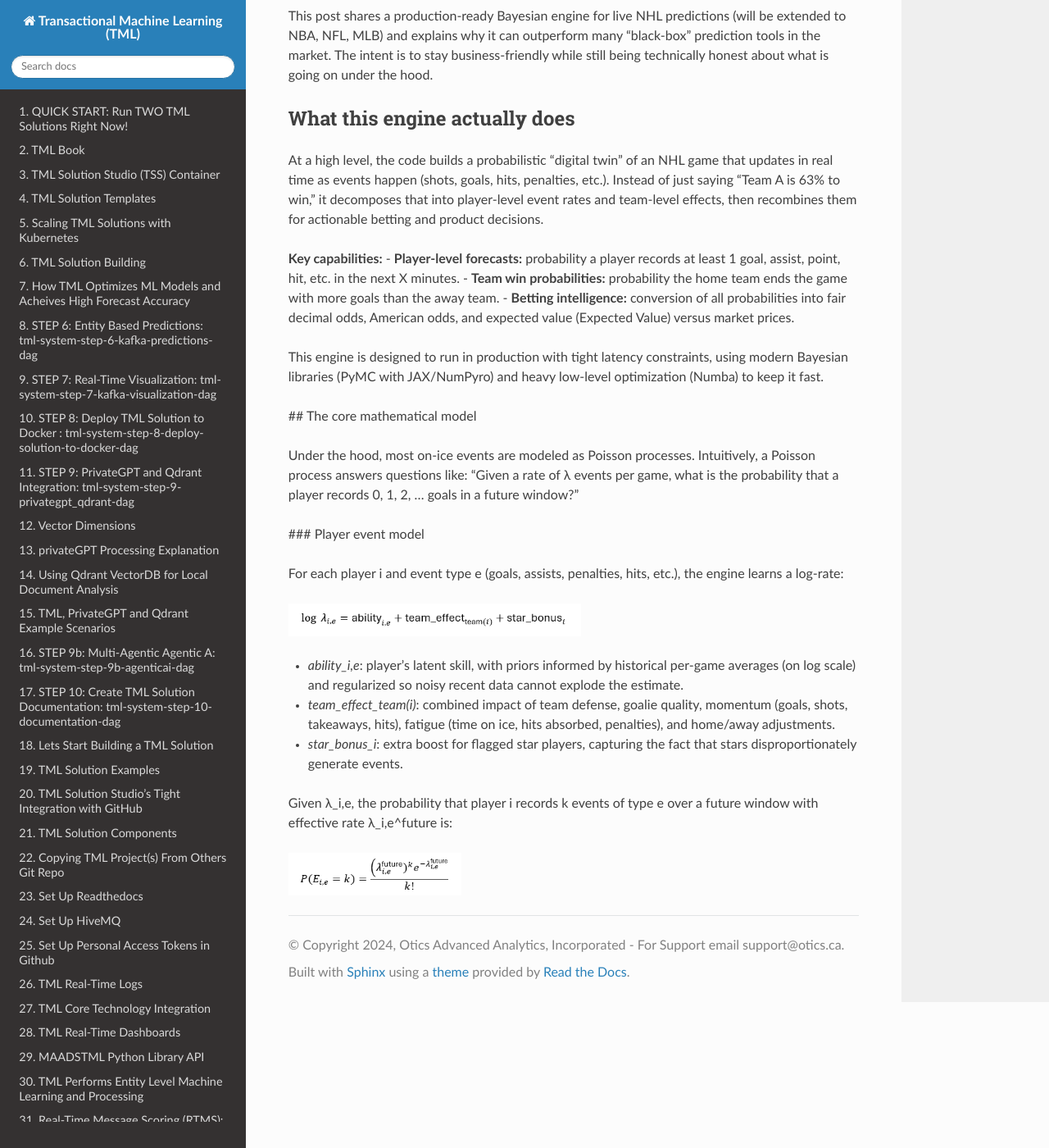
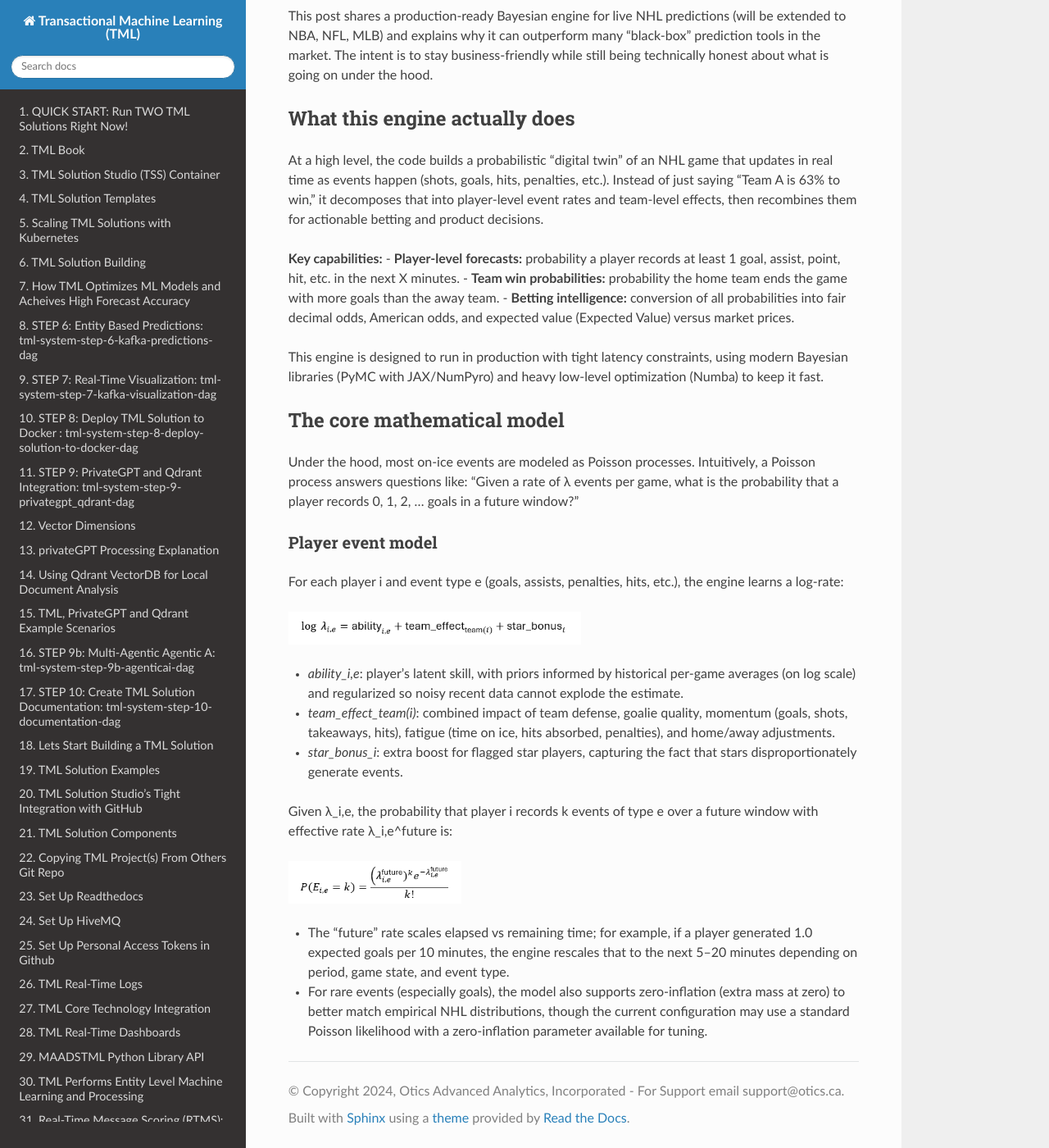
Before and after one commit to smaurice101/readthedocs, a Sphinx documentation site: the page built from docs/source/lsm.rst, in a window 1280 px wide and 1400 px high, scrolled down 293 px. Shown: the whole window at 82% size. Built offline with Sphinx 7.4.7 and the Read the Docs theme 3.1.0, drawn with Linux system fonts in a browser that asks for light colours.

Commit message:
Update lsm.rst

```diff
--- a/docs/source/lsm.rst
+++ b/docs/source/lsm.rst
@@ -16,18 +16,19 @@ Instead of just saying "Team A is 63% to win," it decomposes that into player-le
 
 This engine is designed to run in production with tight latency constraints, using modern Bayesian libraries (PyMC with JAX/NumPyro) and heavy low-level optimization (Numba) to keep it fast.
 
-## The core mathematical model
+The core mathematical model
+==========================
 
 Under the hood, most on-ice events are modeled as Poisson processes.
 Intuitively, a Poisson process answers questions like: "Given a rate of λ events per game, what is the probability that a player records 0, 1, 2, … goals in a future window?"
 
-### Player event model
+Player event model
+""""""""""""""""""""
 
 For each player i and event type e (goals, assists, penalties, hits, etc.), the engine learns a log-rate:
 
 .. figure:: lsm1.png
    :scale: 70%
-
 
 - `ability_i,e`: player's latent skill, with priors informed by historical per-game averages (on log scale) and regularized so noisy recent data cannot explode the estimate.
 - `team_effect_team(i)`: combined impact of team defense, goalie quality, momentum (goals, shots, takeaways, hits), fatigue (time on ice, hits absorbed, penalties), and home/away adjustments.
@@ -37,3 +38,7 @@ Given λ_i,e, the probability that player i records k events of type e over a fu
 
 .. figure:: lsm2.png
    :scale: 70%
+
+- The “future” rate scales elapsed vs remaining time; for example, if a player generated 1.0 expected goals per 10 minutes, the engine rescales that to the next 5–20 minutes depending on period, game state, and event type.
+
+- For rare events (especially goals), the model also supports zero-inflation (extra mass at zero) to better match empirical NHL distributions, though the current configuration may use a standard Poisson likelihood with a zero-inflation parameter available for tuning.
```
